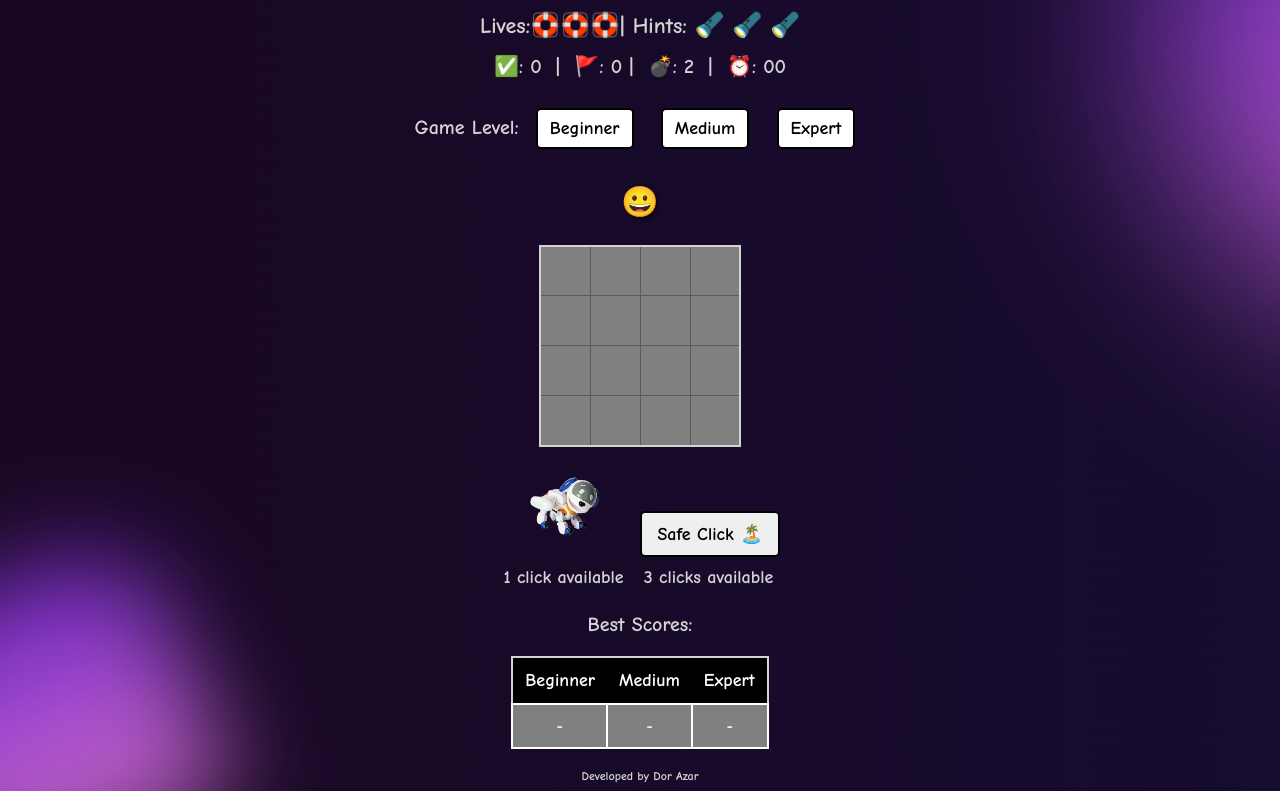
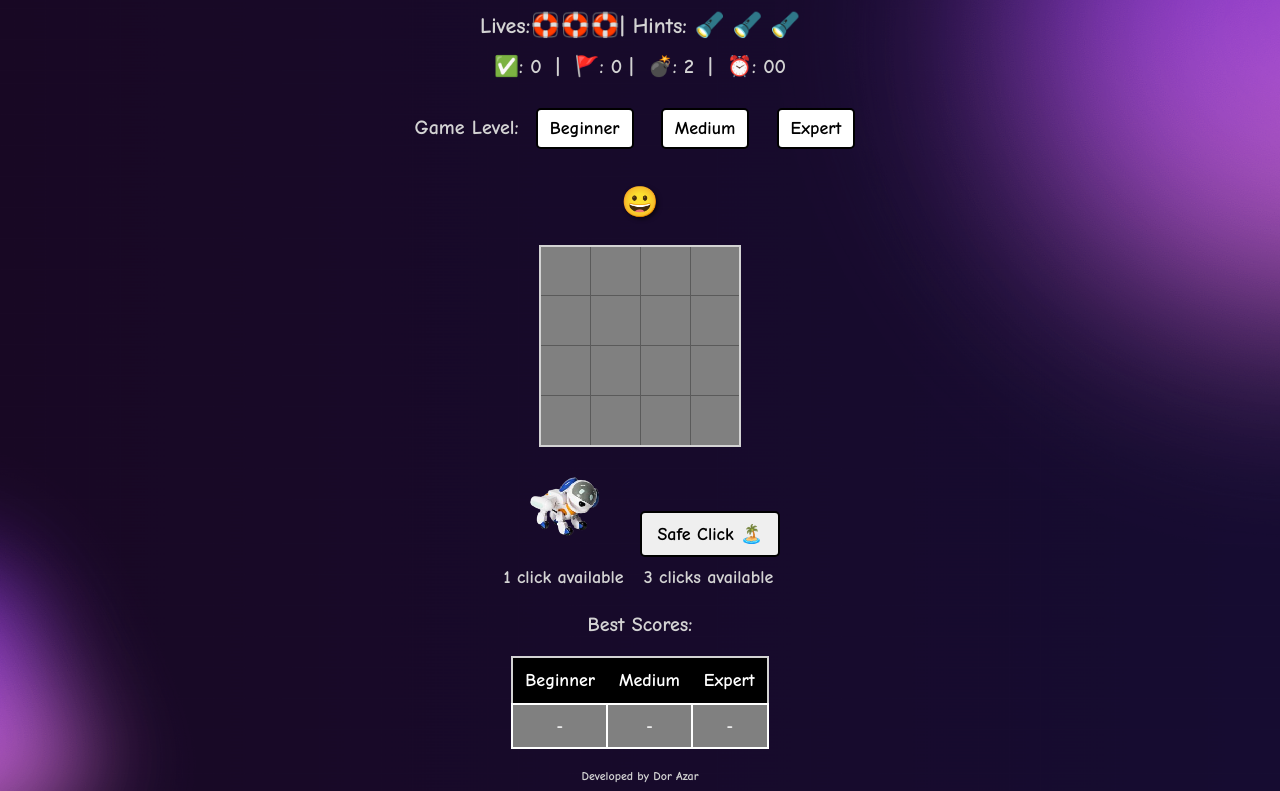
Before and after one commit to Dorazar/minesweeper, a plain HTML site: page index.html in a window 1280 px wide. Shown: the part 89-880 px from the top of the page. Drawn offline with Linux system fonts and the light colour scheme.

Commit message:
Add files via upload

```diff
--- a/css/app.css
+++ b/css/app.css
@@ -1,12 +1,13 @@
 body {
-  background-image: url('/jpg/minesweeper1.png');
+  background-image: url('../jpg/minesweeperdark.png');
   text-align: center;
   color: lightgray;
   font-family: 'Comic Neue', sans-serif;
-  font-size: 20px; /* טקסט בסיסי גדול יותר */
+  font-size: 20px;
   font-weight: 700;
   background-size: cover;
   background-repeat: no-repeat;
+  background-position: center;
 }
 
 h1 {
@@ -165,7 +166,7 @@ footer {
 
 .lightmodebackground {
   color: purple;
-  background-image: url('/jpg/minesweeper2.png');
+  background-image: url('../jpg/minesweeperlight.png');
   /* background-color: grey; */
   background-size: cover;
   background-repeat: no-repeat;
```
Also changed, not shown: jpg/minesweeperdark.png (added), jpg/minesweeperlight.png (added).
